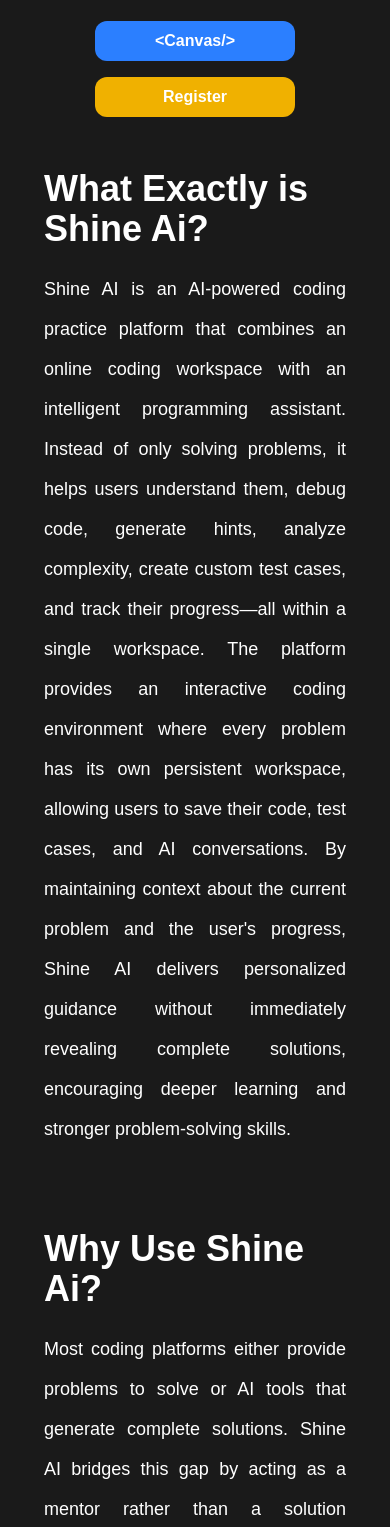
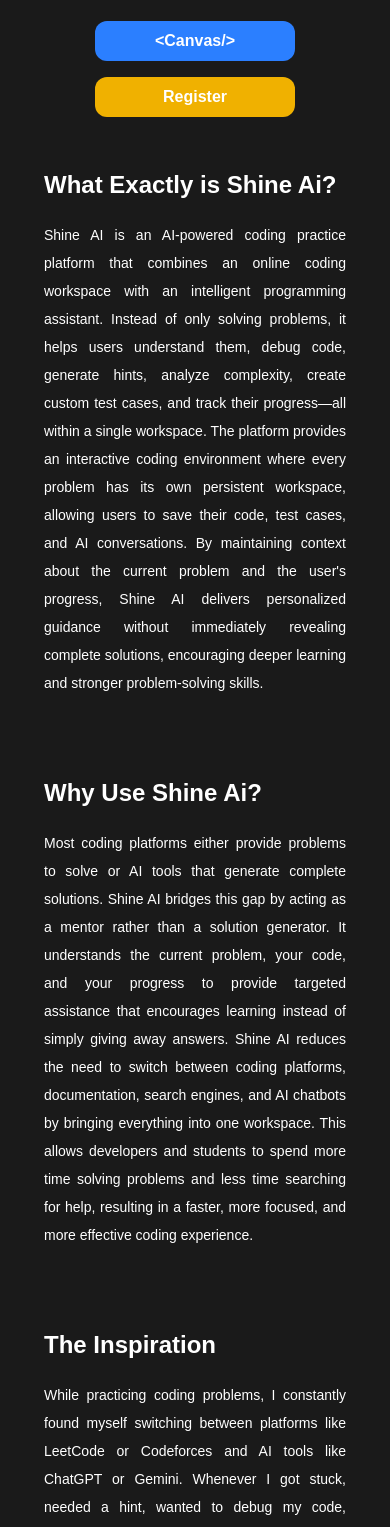
Before and after one commit to maaz-i7/Shine-Ai, a Next.js app in the folder client/: page / in a window 390 px wide. Shown: the part 432-1959 px from the top of the page. Built offline with nearby package versions, Linux system fonts and the light colour scheme; no server answers; a web font is replaced by a local one.

Commit message:
fixed responsiveness: home page

```diff
--- a/client/src/app/page.js
+++ b/client/src/app/page.js
@@ -22,22 +22,22 @@
       </div>
 
       <div className="flex flex-col max-[500px]:m-1 m-10 p-10 mt-20">
-        <div className="font-bold text-4xl mb-5">What Exactly is Shine Ai?</div>
-        <div className="text-wrap text-lg leading-10 text-justify">
+        <div className="font-bold text-4xl mb-5 max-[500px]:text-2xl">What Exactly is Shine Ai?</div>
+        <div className="text-wrap text-lg leading-10 text-justify max-[500px]:text-sm max-[500px]:leading-7">
           Shine AI is an AI-powered coding practice platform that combines an online coding workspace with an intelligent programming assistant. Instead of only solving problems, it helps users understand them, debug code, generate hints, analyze complexity, create custom test cases, and track their progress—all within a single workspace.
 
           The platform provides an interactive coding environment where every problem has its own persistent workspace, allowing users to save their code, test cases, and AI conversations. By maintaining context about the current problem and the user's progress, Shine AI delivers personalized guidance without immediately revealing complete solutions, encouraging deeper learning and stronger problem-solving skills.
         </div>
 
-        <div className="font-bold text-4xl mt-20 mb-5">Why Use Shine Ai?</div>
-        <div className="text-wrap text-lg leading-10 text-justify">
+        <div className="font-bold text-4xl mt-20 mb-5 max-[500px]:text-2xl">Why Use Shine Ai?</div>
+        <div className="text-wrap text-lg leading-10 text-justify max-[500px]:text-sm max-[500px]:leading-7">
           Most coding platforms either provide problems to solve or AI tools that generate complete solutions. Shine AI bridges this gap by acting as a mentor rather than a solution generator. It understands the current problem, your code, and your progress to provide targeted assistance that encourages learning instead of simply giving away answers.
 
           Shine AI reduces the need to switch between coding platforms, documentation, search engines, and AI chatbots by bringing everything into one workspace. This allows developers and students to spend more time solving problems and less time searching for help, resulting in a faster, more focused, and more effective coding experience.
         </div>
 
-        <div className="font-bold text-4xl mt-20 mb-5">The Inspiration</div>
-        <div className="text-wrap text-lg leading-10 text-justify">
+        <div className="font-bold text-4xl mt-20 mb-5 max-[500px]:text-2xl">The Inspiration</div>
+        <div className="text-wrap text-lg leading-10 text-justify max-[500px]:text-sm max-[500px]:leading-7">
           While practicing coding problems, I constantly found myself switching between platforms like LeetCode or Codeforces and AI tools like ChatGPT or Gemini. Whenever I got stuck, needed a hint, wanted to debug my code, generate test cases, or understand an approach, I'd have to copy the problem, paste my code, explain the context, and then switch back to continue coding.
 
           That constant context switching broke my flow and wasted time. I built Shine AI to solve this problem by bringing AI directly into the coding workspace, so assistance is available instantly with full context—without leaving the editor or repeatedly explaining the same problem.
```
